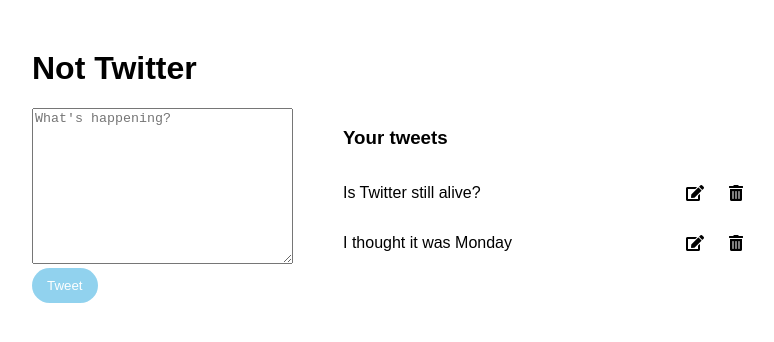
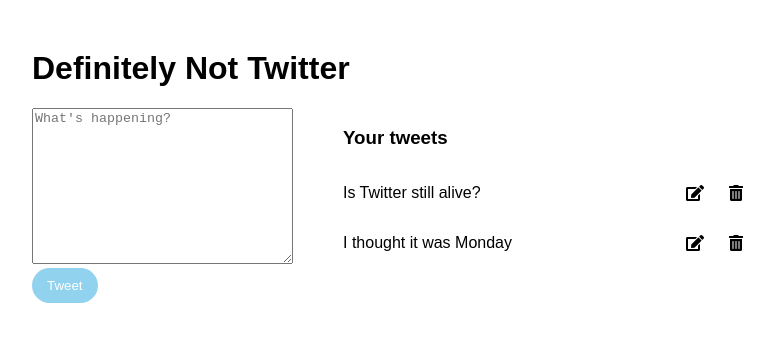
Before and after one commit to rickyharvywaldt/twitter, a plain HTML site: page index.html in a window 1280 px wide. Shown: the whole page, without its empty margins (18-792 px from the left). Drawn offline with Linux system fonts and the light colour scheme.

Commit message:
Changed title

```diff
--- a/index.html
+++ b/index.html
@@ -8,7 +8,7 @@
     <link rel="stylesheet" href="style.css">
 </head>
 <body>
-    <h1>Not Twitter</h1>
+    <h1>Definitely Not Twitter</h1>
     <div class="container">
         <div class="left">
             <form id="form">
```
